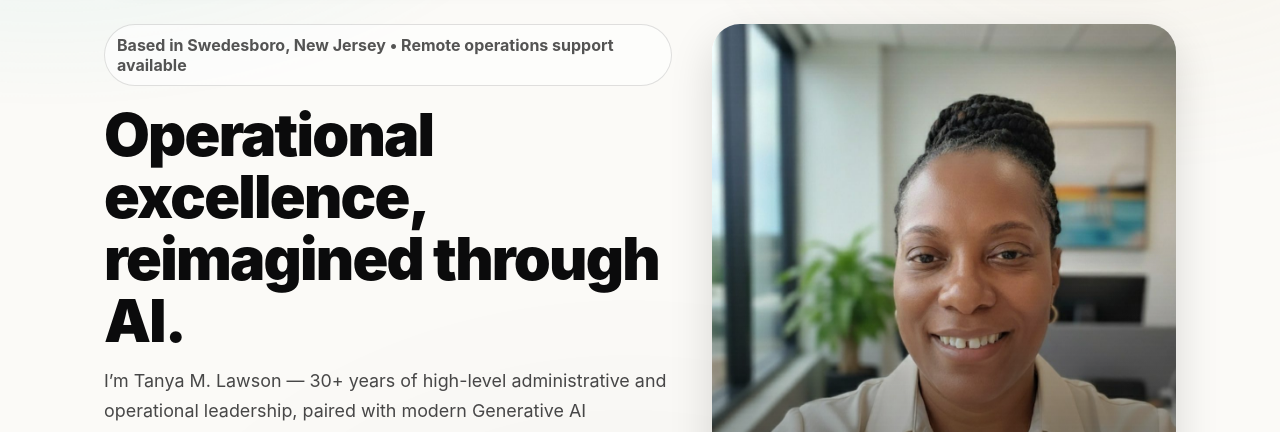
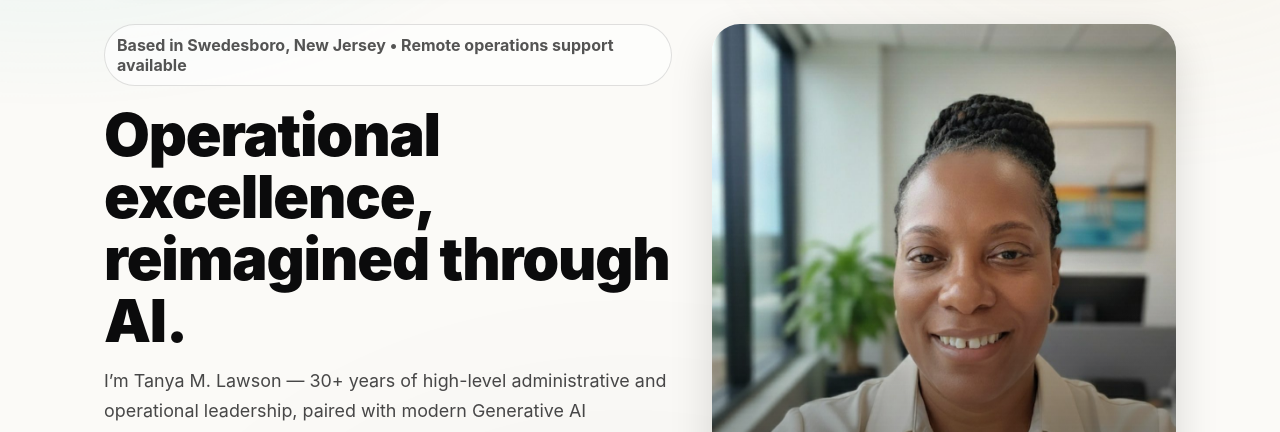
Before and after one commit to TanyaWBM1/TanyaLawson, a Jekyll site: the page built from index.html, in a window 1280 px wide. Shown: the part 167-599 px from the top of the page. Built offline with Jekyll 4.4.1, drawn with Linux system fonts in a browser that asks for light colours.

Commit message:
Update styles.css

```diff
--- a/assets/css/styles.css
+++ b/assets/css/styles.css
@@ -17,6 +17,9 @@
   --section-y: clamp(56px, 6vw, 96px);
   --hero-y-top: clamp(12px, 2vw, 28px);
   --hero-y-bottom: clamp(44px, 6vw, 96px);
+
+  /* Banking-trust micro tuning */
+  --heading-track: -0.02em;
 }
 
 *{ box-sizing:border-box; }
@@ -66,14 +69,25 @@
 .header-row{ display:flex; align-items:center; justify-content:space-between; gap:16px; padding: 12px var(--pad-x); }
 .brand{ display:flex; align-items:center; gap:12px; text-decoration:none; color:inherit; }
 .brand-logo{ border-radius: 14px; border: 1px solid rgba(0,0,0,.10); box-shadow: var(--shadow-sm); }
-.brand-name{ font-weight: 900; letter-spacing: -0.02em; font-size: 1.05rem; }
+.brand-name{
+  font-weight: 900;
+  letter-spacing: var(--heading-track);
+  font-size: 1.05rem;
+}
 
 .nav{ display:none; gap: 6px; }
 .nav a{ text-decoration:none; color:inherit; padding:10px 12px; border-radius: 14px; }
 .nav a:hover{ background: rgba(255,255,255,.6); border: 1px solid rgba(0,0,0,.05); }
 
 .cta-desktop{ display:none; }
-.cta-mobile a{ font-size:.72rem; text-transform: uppercase; letter-spacing: .14em; font-weight: 800; color: var(--teal); text-decoration:none; }
+.cta-mobile a{
+  font-size:.72rem;
+  text-transform: uppercase;
+  letter-spacing: .14em;
+  font-weight: 800;
+  color: var(--teal);
+  text-decoration:none;
+}
 
 @media (min-width: 768px){
   .nav{ display:flex; }
@@ -162,7 +176,11 @@
   gap:10px;
   margin-bottom: 18px;
 }
-.section-head h2{ margin:0; font-size: clamp(1.8rem, 3vw, 2.2rem); letter-spacing: -0.02em; }
+.section-head h2{
+  margin:0;
+  font-size: clamp(1.8rem, 3vw, 2.2rem);
+  letter-spacing: var(--heading-track);
+}
 .section-hint{ color: rgba(11,11,12,.60); }
 
 /* Bento */
@@ -204,6 +222,7 @@
 @media (min-width: 1024px){
   .hero-grid{ grid-template-columns: 1.1fr 0.9fr; gap: 40px; }
 }
+
 .badge{
   display:inline-flex;
   gap: 10px;
@@ -212,16 +231,18 @@
   border: 1px solid rgba(0,0,0,.12);
   background: rgba(255,255,255,.55);
   color: rgba(11,11,12,.70);
-  font-weight: 650;
+  font-weight: 700; /* credential strip */
   margin-bottom: 18px;
 }
+
 .hero-title{
   margin: 0 0 14px;
   font-weight: 900;
-  letter-spacing: -0.03em;
+  letter-spacing: var(--heading-track); /* banking-trust */
   font-size: clamp(2.1rem, 5vw, 3.7rem);
   line-height: 1.05;
 }
+
 .hero-lead{
   margin: 0 0 12px;
   font-size: 1.12rem;
@@ -294,14 +315,35 @@
   backdrop-filter: blur(12px);
   -webkit-backdrop-filter: blur(12px);
 }
-.hero-card-name{ font-weight: 900; letter-spacing: -0.02em; font-size: 1.05rem; }
+.hero-card-name{
+  font-weight: 900;
+  letter-spacing: var(--heading-track);
+  font-size: 1.05rem;
+}
 .hero-card-desc{ opacity: .90; font-weight: 650; font-size: .92rem; }
 
 /* CTA */
 .cta{ padding: var(--section-y) 0; position:relative; }
-.cta-head h2{ margin: 0 0 6px; font-size: clamp(1.8rem, 3vw, 2.2rem); letter-spacing:-0.02em; }
-.cta-kicker{ margin:0; color: rgba(11,11,12,.60); text-transform: uppercase; letter-spacing: .14em; font-weight: 800; font-size: .78rem; }
-.cta-text{ margin: 18px 0 18px; font-size: 1.15rem; max-width: 62ch; color: rgba(11,11,12,.80); line-height: 1.65; }
+.cta-head h2{
+  margin: 0 0 6px;
+  font-size: clamp(1.8rem, 3vw, 2.2rem);
+  letter-spacing: var(--heading-track);
+}
+.cta-kicker{
+  margin:0;
+  color: rgba(11,11,12,.60);
+  text-transform: uppercase;
+  letter-spacing: .14em;
+  font-weight: 800;
+  font-size: .78rem;
+}
+.cta-text{
+  margin: 18px 0 18px;
+  font-size: 1.15rem;
+  max-width: 62ch;
+  color: rgba(11,11,12,.80);
+  line-height: 1.65;
+}
 .cta-actions{ display:flex; flex-wrap:wrap; gap: 12px; }
 
 /* Footer */
```
